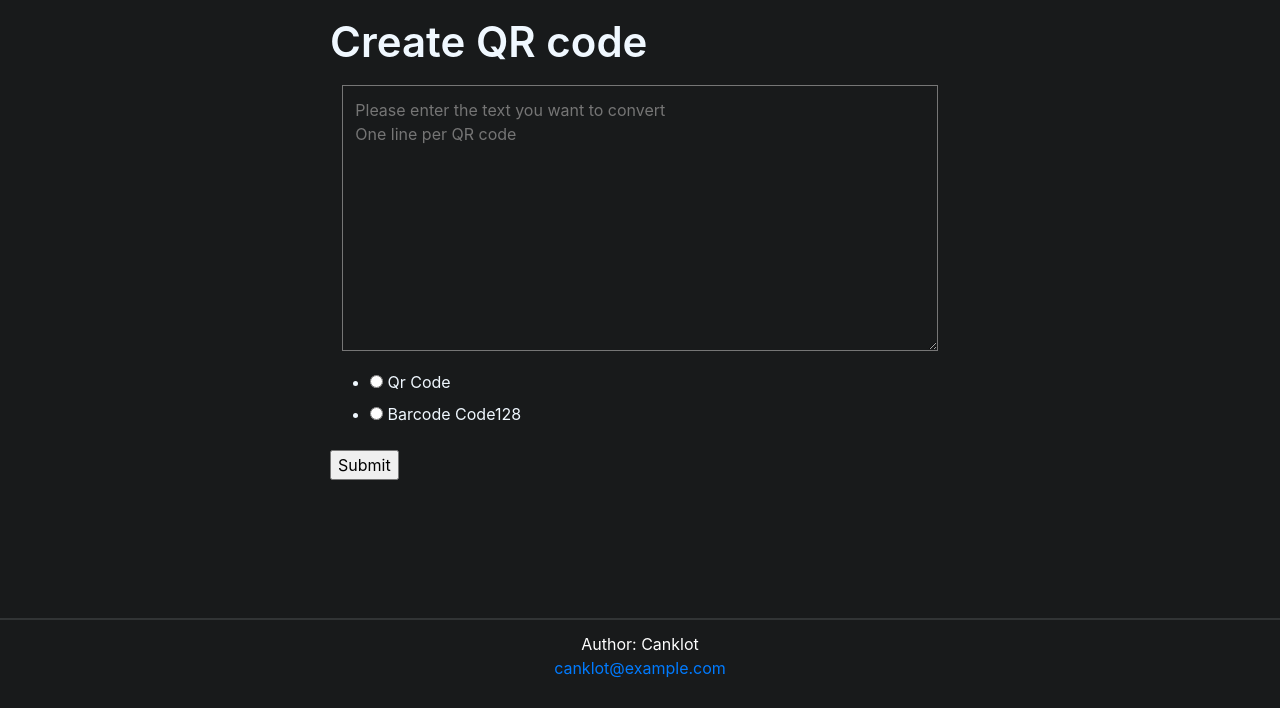
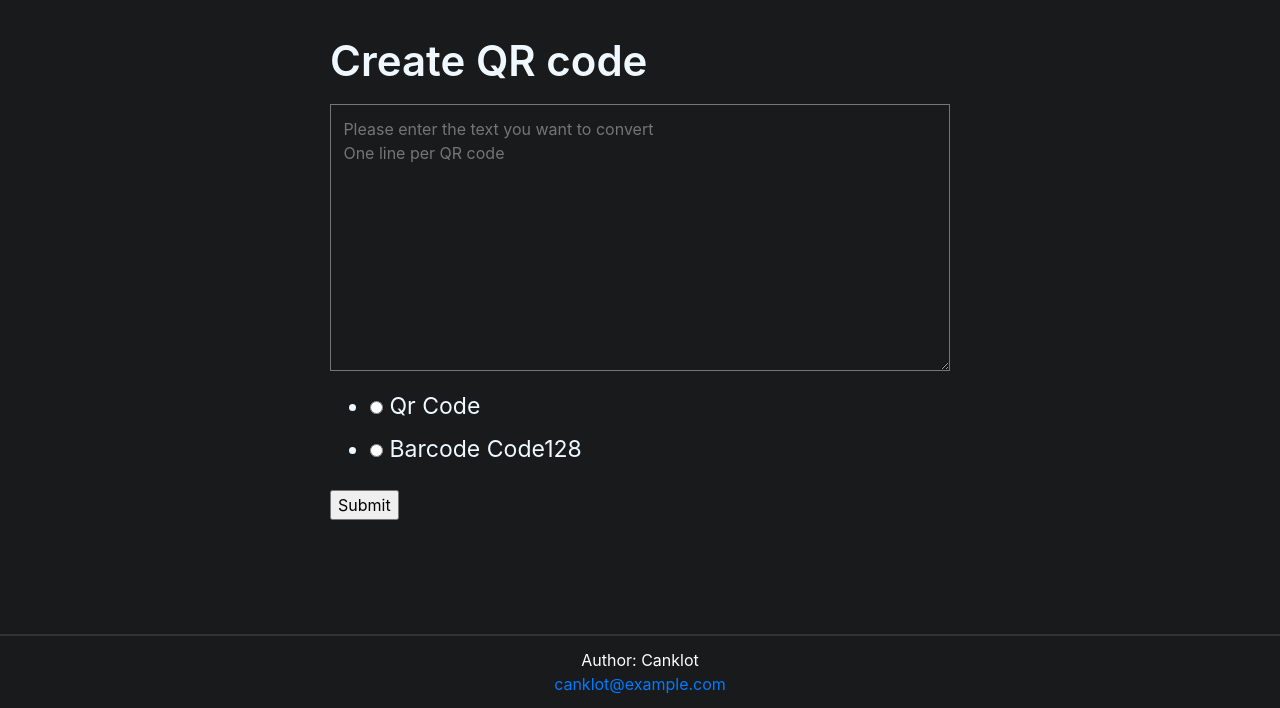
Before and after one commit to canklot/Django_qr, a Django app: page /qr_app/ in a window 1280 px wide. Shown: the part 92-800 px from the top of the page. Run offline with Django 3.2, Linux system fonts and the light colour scheme.

Commit message:
small css changes in footer and form

```diff
--- a/qr_project/qr_app/static/styles.css
+++ b/qr_project/qr_app/static/styles.css
@@ -5,13 +5,18 @@ body {
     height: 100%;
 
 }
-.form_radio_css {}
+.form_radio_css {
+    font-size: larger;
+}
 
 .form_text_css {
     width: 100%;
     background-color: rgb(24, 26, 27);
-    padding: 2%;
+    padding: 2% 0px 2% ;
     color: aliceblue;
+}
+#qr_text_input_id.form_text_css{
+    padding-left:   2%;
 }
 
 .form_general{
@@ -32,6 +37,7 @@ body {
   }
 
   .tool_header{
+    padding-top: 3%;
     font-size: 42px;
     font-weight: 600;
   }
--- a/qr_project/qr_app/templates/qr_app/footer.html
+++ b/qr_project/qr_app/templates/qr_app/footer.html
@@ -15,4 +15,7 @@
         text-align: center;
         border-top: 2px solid rgb(49, 52, 53);
     }
+    .footer p{
+        margin-bottom: 0px;
+    }
 </style>
```
